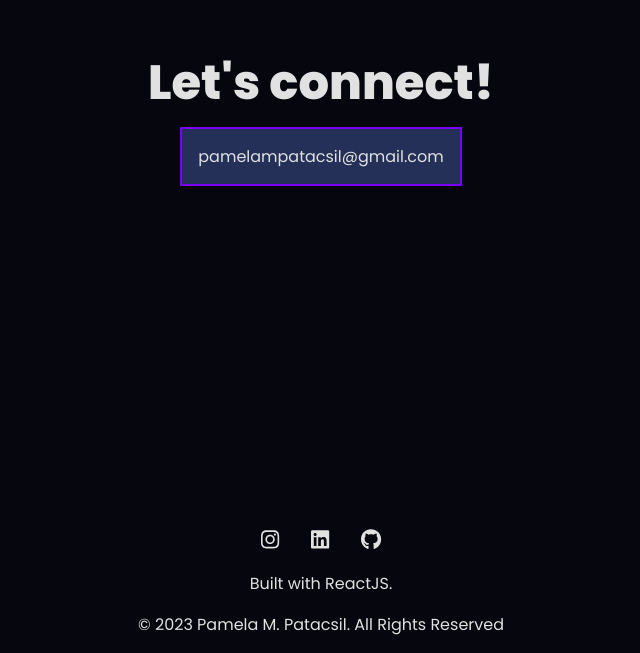
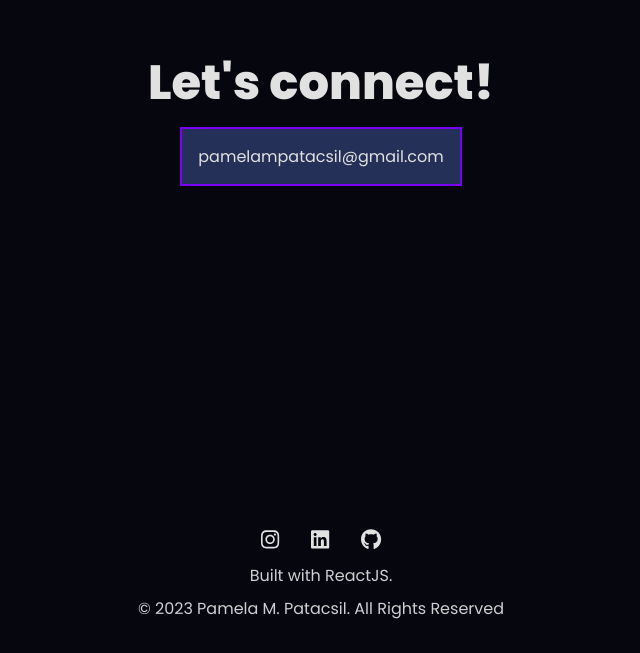
Before and after one commit to patacsilpam/pampatacsil, a React (Vite) app: page / in a window 1280 px wide. Shown: the part 2851-3504 px from the top of the page, without its empty margins (319-959 px from the left). Built offline with nearby package versions, Linux system fonts and the light colour scheme.

Commit message:
style: changed <p> text color in footer

```diff
--- a/src/App.css
+++ b/src/App.css
@@ -310,11 +310,12 @@ hr{
 
     font-size: 1.3rem;
 }
-.footer > div a ,.footer > div p{
+.footer > div a {
     color: var(--white);
 }
 .footer > div  p{
-    margin: 1rem 0;
+    margin: .5rem 0;
+   color:#cfcfd1;
 }
 
 @media (max-width:768px) {
```
